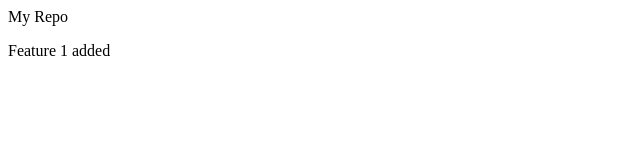
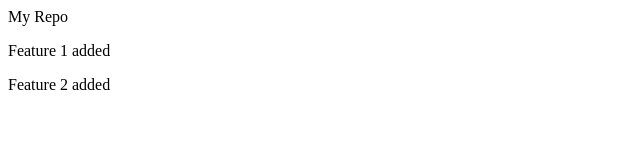
Before and after one commit to Shivam-027/Mlsa-example1, a plain HTML site: page index.html in a window 1280 px wide. Shown: the whole page, without its empty margins (0-640 px from the left). Drawn offline with Linux system fonts and the light colour scheme.

Commit message:
Update index.html

```diff
--- a/index.html
+++ b/index.html
@@ -1,3 +1,5 @@
 <p>My Repo</p>
 
 <p>Feature 1 added</p>
+
+<p>Feature 2 added</p>
```
